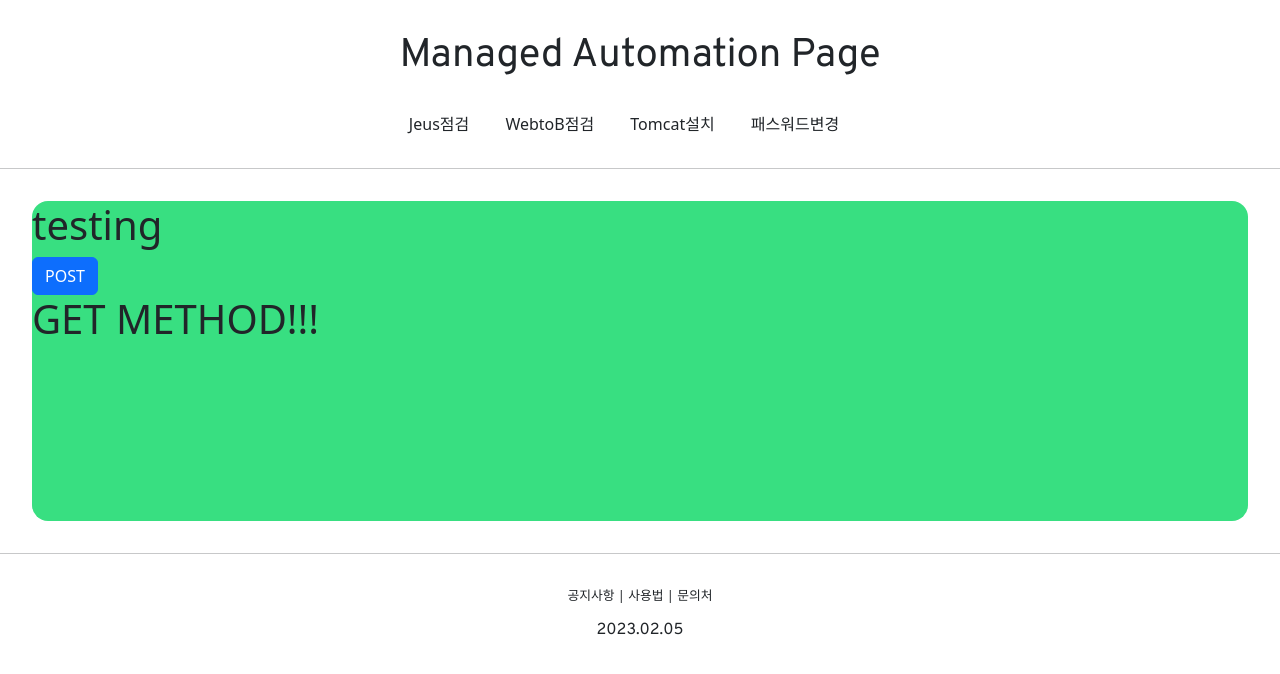
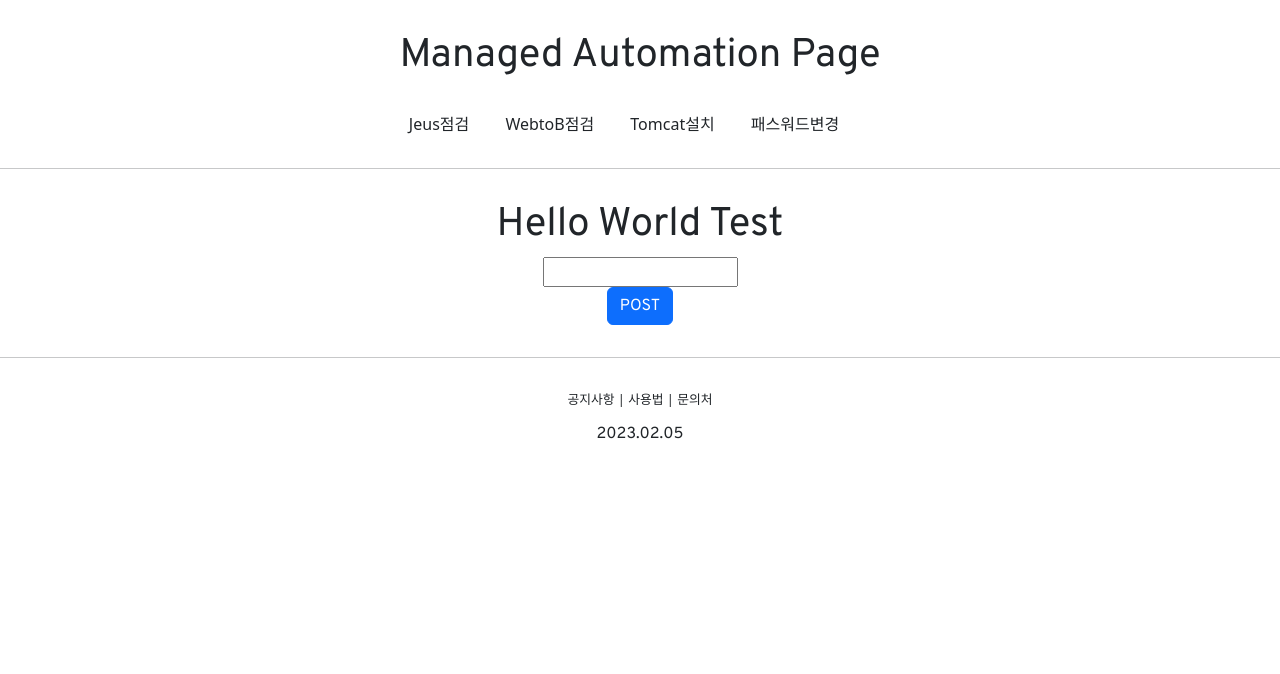
Before and after one commit to mingineer/adminpage, a Django app: page /account/hello_world/ in a window 1280 px wide. Shown: the top 674 px of the page. Run offline with Django 4.2, Linux system fonts and the light colour scheme.

Commit message:
save text in db

```diff
--- a/accountapp/templates/accountapp/hello_world.html
+++ b/accountapp/templates/accountapp/hello_world.html
@@ -2,20 +2,27 @@
 
 {% block content %}
 
-    <div style="height: 20rem; background-color: #38df81; border-radius: 1rem; margin: 2rem;">
+    <div style="border-radius: 1rem; margin: 2rem; text-align: center; font-family: 'Overpass', sans-serif;">
         <h1>
-          testing
+          Hello World Test
         </h1>
 
         <form action="/account/hello_world/" method="post">
             {% csrf_token %}
-            <input type="submit" class="btn btn-primary" value="POST">
+            <div>
+                <input type="text" name="hello_world_input">
+            </div>
+            <div>
+                <input type="submit" class="btn btn-primary" value="POST">
+            </div>
         </form>
 
+
+        {% if hello_world_output %}
         <h1>
-            {{ text }}
+            {{ hello_world_output.text }}
         </h1>
-
+        {% endif %}
     </div>
 
 {% endblock %}
--- a/accountapp/views.py
+++ b/accountapp/views.py
@@ -1,5 +1,7 @@
-from django.http import HttpResponse
 from django.shortcuts import render
+
+from accountapp.models import HelloWorld
+
 
 # Create your views here.
 
@@ -7,6 +9,13 @@ from django.shortcuts import render
 def hello_world(request):
 
     if request.method == "POST":
-        return render(request, 'accountapp/hello_world.html', context={'text': 'POST METHOD!!!'})
+
+        temp = request.POST.get('hello_world_input')
+
+        new_hello_world = HelloWorld()
+        new_hello_world.text = temp
+        new_hello_world.save()
+
+        return render(request, 'accountapp/hello_world.html', context={'hello_world_output': new_hello_world})
     else:
         return render(request, 'accountapp/hello_world.html', context={'text': 'GET METHOD!!!'})
```
